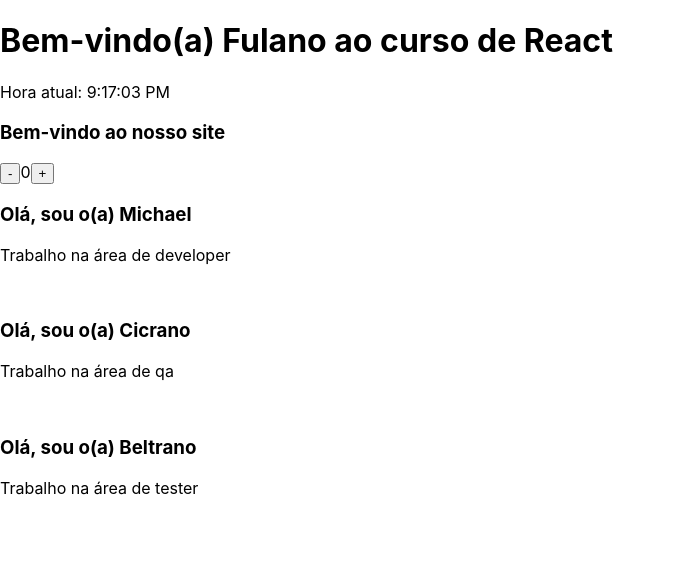
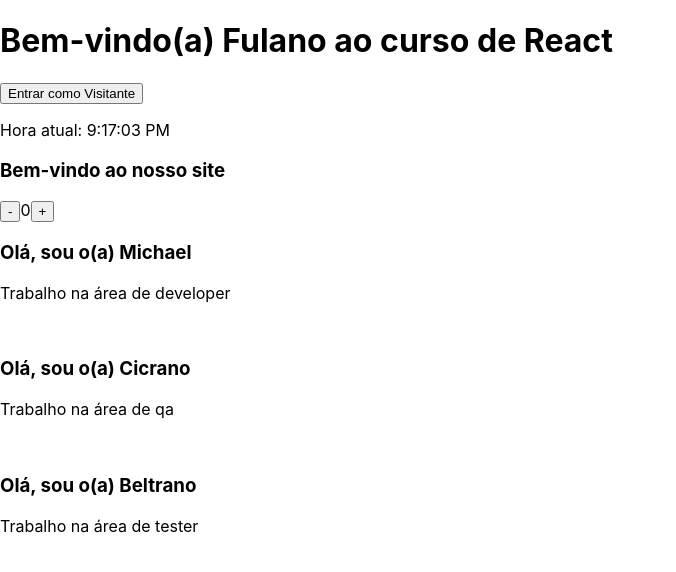
Before and after one commit to menestrel-mkmb/udemy_mat-fraga_react, a React (Create React App) app in the folder meu-app/: page / in a window 1280 px wide. Shown: the top 572 px of the page, without its empty margins (0-676 px from the left). Built offline with nearby package versions, Linux system fonts and the light colour scheme.

Commit message:
~ BemVindo conditional render;

```diff
--- a/meu-app/src/App.js
+++ b/meu-app/src/App.js
@@ -7,7 +7,7 @@
 
 function App() {
   return (<>
-    <BemVindo nome="Fulano"/>
+    <BemVindo name="Fulano"/>
 
     <Relogio/>
 
--- a/meu-app/src/components/BemVindo/BemVindo.js
+++ b/meu-app/src/components/BemVindo/BemVindo.js
@@ -1,5 +1,35 @@
-import React from 'react';
+import React, { Component } from 'react';
 
-function BemVindo(props) { return (<h1>Bem-vindo(a) {props.nome} ao curso de React</h1>); }
+class BemVindo extends Component {
+    constructor(props) {
+        super(props);
+        this.state = {
+            name: props.name,
+            statusLogin: false
+        };
+
+        this.entrar = this.entrar.bind(this);
+        this.sair = this.sair.bind(this);
+    }
+
+    entrar() {
+        this.setState({name: "Visitante", statusLogin: true});
+    }
+
+    sair() {
+        this.setState({name: "Fulano", statusLogin: false});
+    }
+
+    render() {
+        return (<>
+            <h1>Bem-vindo(a) {this.state.name} ao curso de React</h1>
+            {this.state.statusLogin === false ?
+            <button onClick={this.entrar}>Entrar como Visitante</button>
+            :
+            <button onClick={this.sair}>Sair</button>}
+
+        </>);
+    }
+}
 
 export default BemVindo;
```
